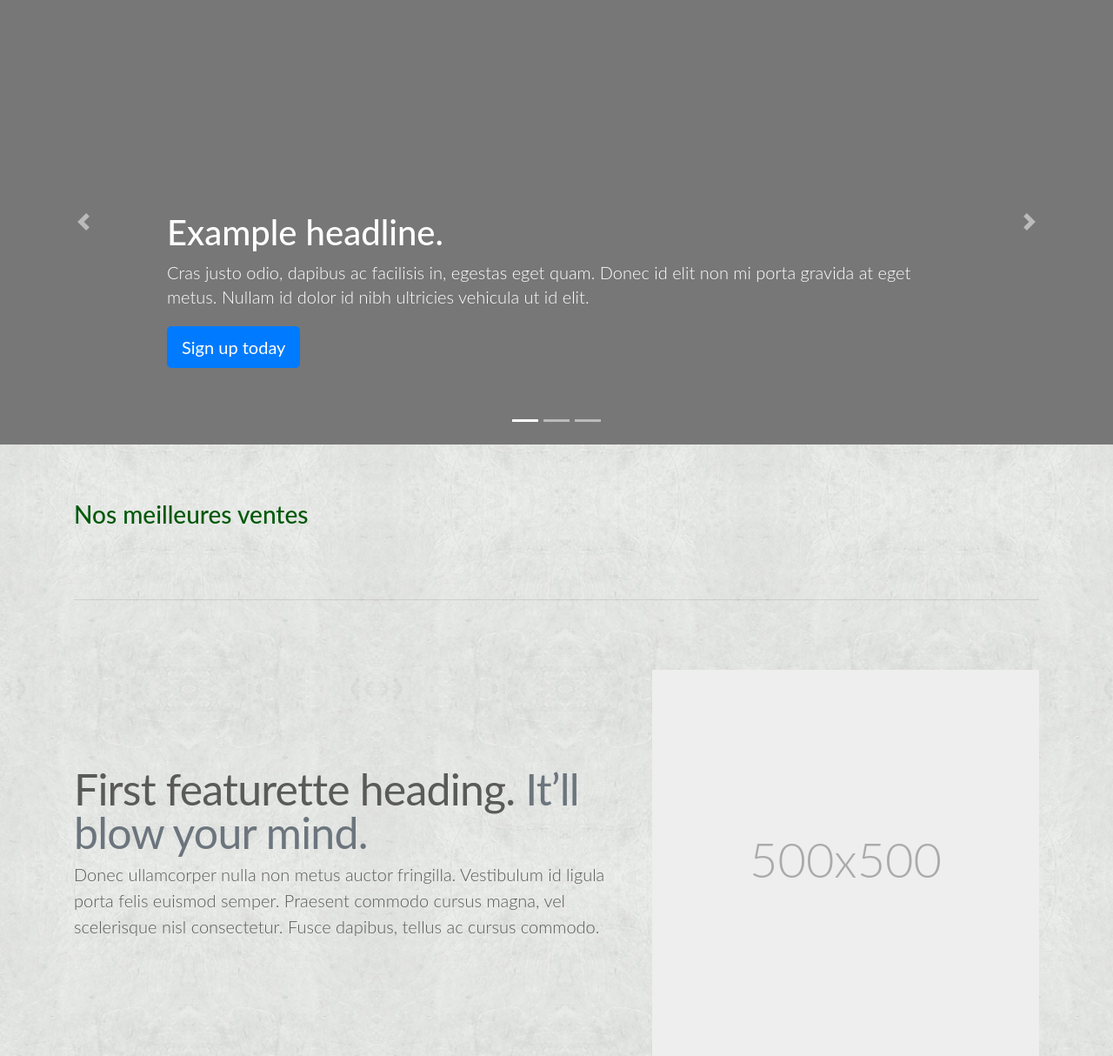
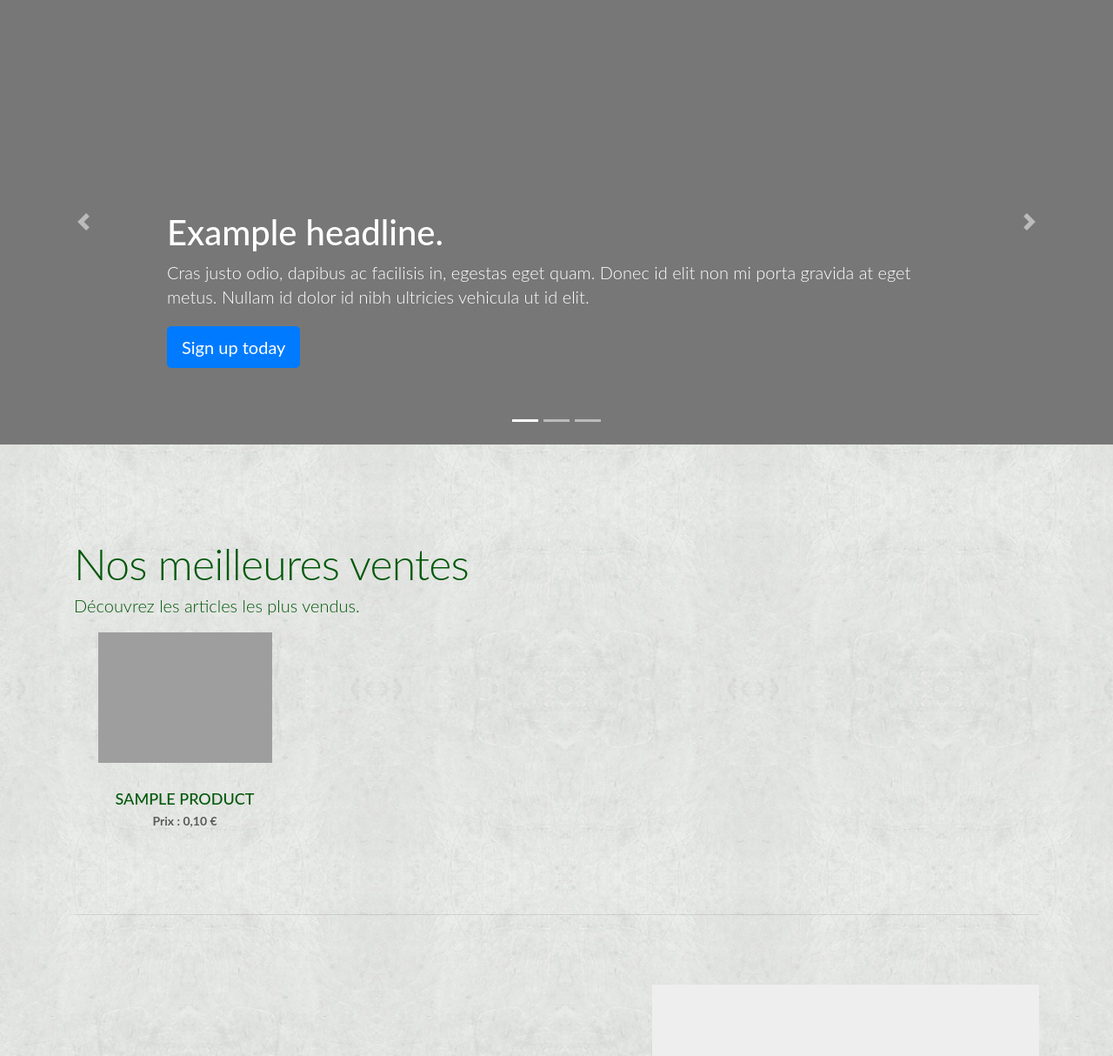
Before and after one commit to Compaq49/shop, a Symfony app: template templates/home/index.html.twig in a window 1280 px wide. Shown: the part 74-1288 px from the top of the page at 87% size. Run offline with Twig, Linux system fonts and the light colour scheme; the template is opened without the code that fills it: most values are stand-ins (such as "Sample title", 1, 10 or a date in 2020); some libraries are stand-ins or nearby versions; grey boxes are pictures that could not be loaded.

Commit message:
Ajout des meilleures ventes

```diff
--- a/src/Controller/Admin/ProductCrudController.php
+++ b/src/Controller/Admin/ProductCrudController.php
@@ -5,6 +5,7 @@ namespace App\Controller\Admin;
 use App\Entity\Product;
 use EasyCorp\Bundle\EasyAdminBundle\Controller\AbstractCrudController;
 use EasyCorp\Bundle\EasyAdminBundle\Field\AssociationField;
+use EasyCorp\Bundle\EasyAdminBundle\Field\BooleanField;
 use EasyCorp\Bundle\EasyAdminBundle\Field\ImageField;
 use EasyCorp\Bundle\EasyAdminBundle\Field\MoneyField;
 use EasyCorp\Bundle\EasyAdminBundle\Field\SlugField;
@@ -32,7 +33,7 @@ class ProductCrudController extends AbstractCrudController
 
             TextField::new('subtitle'),
             TextareaField::new('description'),
-            //BooleanField::new('isBest'),
+            BooleanField::new('isBest'),
             MoneyField::new('price')->setCurrency('EUR'),
             AssociationField::new('category'),
         ];
--- a/src/Controller/ProductController.php
+++ b/src/Controller/ProductController.php
@@ -47,6 +47,7 @@ class ProductController extends AbstractController
     public function show($slug)
     {
         $product = $this->entityManager->getRepository(Product::class)->findOneBySlug($slug);
+        $products = $this->entityManager->getRepository(\App\Entity\Product::class)->findByIsBest(1);
 
         if(!$product) {
             return $this->redirectToRoute('products');
@@ -54,6 +55,7 @@ class ProductController extends AbstractController
 
         return $this->render('product/show.html.twig', [
             'product' => $product,
+            'products' => $products,
         ]);
 
     }
--- a/templates/home/index.html.twig
+++ b/templates/home/index.html.twig
@@ -3,7 +3,17 @@
 
 {% block title %}The French Shop{% endblock %}
 {% block body %}
-    <h3 style="color: #00580a;">Nos meilleures ventes</h3>
+    <!--<h3 style="color: #00580a;">Nos meilleures ventes</h3>-->
+    <h3 class="featurette-heading" style="color: #00580a;">Nos meilleures ventes</h3>
+<p class="lead" style="color: #00580a;">Découvrez les articles les plus vendus.</p>
+    <div class="row">
+        {% for product in products %}
+            <div class="col-md-3">
+                {% include 'product/single_product.html.twig' %}
+            </div>
+        {% endfor %}
+    </div>
+
 
 <!-- START THE FEATURETTES -->
 
--- a/templates/product/show.html.twig
+++ b/templates/product/show.html.twig
@@ -9,7 +9,7 @@
     </div>
     <div class="col-md-7 mt-3">
         <h2 style="color: #00580a;">{{ product.name }}.</h2>
-        <p>{{ product.subtitle }}.</p>
+        {#<p>{{ product.subtitle }}.</p>#}
         <p style="font-size: 18px;font-weight: bold;  margin-top: 3px">Prix : {{ (product.price /100) | number_format(2, ',', '')}} €</p>
         <hr />
         <p class="text-justify">{{ product.description }}</p>
@@ -22,10 +22,10 @@
 <h3 style="color: #00580a;">Nos meilleures ventes</h3>
     <p>Découvrez les articles les plus vendus.</p>
     <div class="row">
-        {#{% for product in products %}
+        {% for product in products %}
             <div class="col-md-3">
                 {% include 'product/single_product.html.twig' %}
             </div>
-        {% endfor %}#}
+        {% endfor %}
     </div>
 {% endblock %}
--- /dev/null
+++ b/templates/product/single_product.html.twig
@@ -0,0 +1,6 @@
+<div class="product-item text-center">
+    <a href="{{ path('product', {'slug' : product.slug }) }}"><img src="{{ asset('uploads/' ~  product.illustration) }}" alt="{{ product.name }}" width="200px" height="200px" class="img-fluid mb-3" /></a>
+    <h5 style="color: #00580a; font-size: 18px; margin-bottom: 1px; margin-top: 15px">{{ product.name | upper }}</h5>
+    <span style="font-size: 14px;font-weight: bold;  margin-top: 3px"">Prix : {{ (product.price /100) | number_format(2, ',', '')}} €</span>
+    <p></p>
+</div>
```
Also changed, not shown: migrations/Version20210410155848.php (added, +31 -0 lines), src/Controller/HomeController.php (+12 -1 lines), src/Entity/Product.php (+17 -0 lines), templates/product/index.html.twig (+1 -7 lines).
